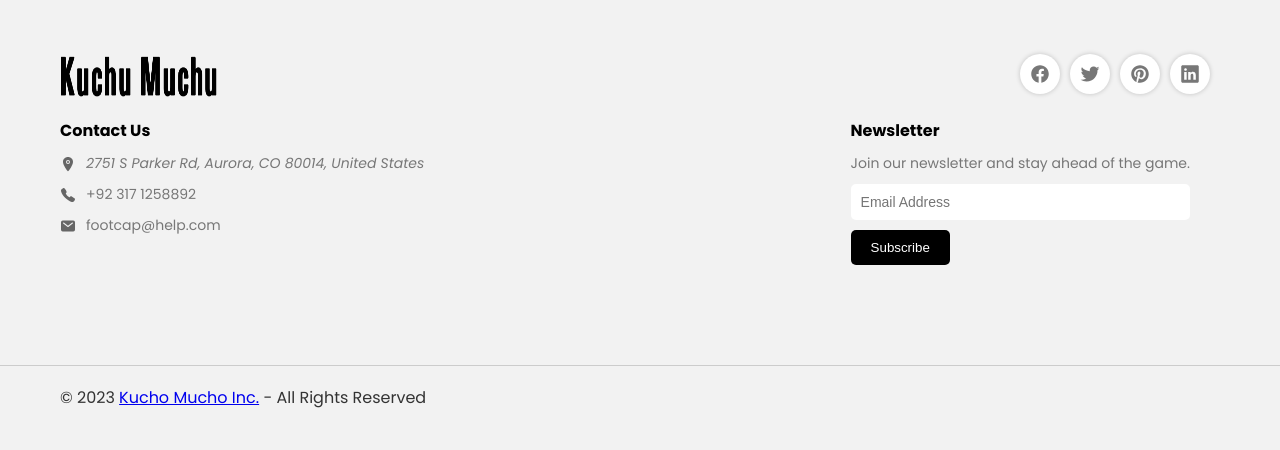
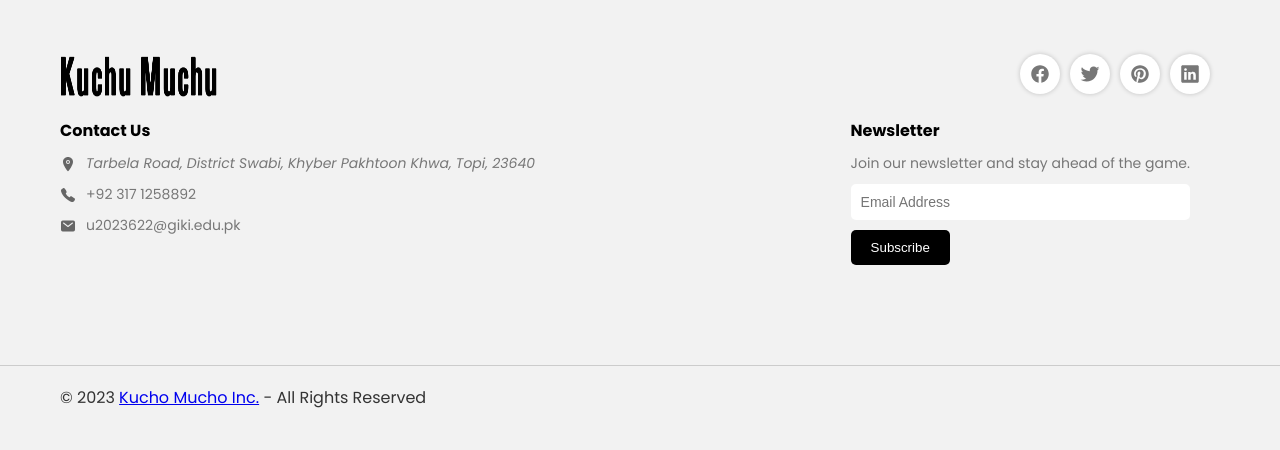
Before and after one commit to Isaadqurashi/B2C-Ecommerce, a Flask app: a page that uses templates/base.html in a window 1280 px wide. Shown: the part 461-911 px from the top of the page. Run offline with Flask 3, Linux system fonts and the light colour scheme; the visitor is signed in with stand-in values (Sample User, id 1); parts of the project's set-up code (start-up, migrations or seed data) failed here and were passed over; some libraries are stand-ins or nearby versions.

Commit message:
address updated

```diff
--- a/templates/base.html
+++ b/templates/base.html
@@ -111,7 +111,7 @@
                 <ion-icon name="location"></ion-icon>
 
                 <span class="footer-link-text">
-                  2751 S Parker Rd, Aurora, CO 80014, United States
+                  Tarbela Road, District Swabi, Khyber Pakhtoon Khwa, Topi, 23640
                 </span>
               </address>
 
@@ -124,7 +124,7 @@
               <a href="mailto:footcap@help.com" class="footer-link">
                 <ion-icon name="mail"></ion-icon>
 
-                <span class="footer-link-text">footcap@help.com</span>
+                <span class="footer-link-text">u2023622@giki.edu.pk</span>
               </a>
 
           </ul>
```
